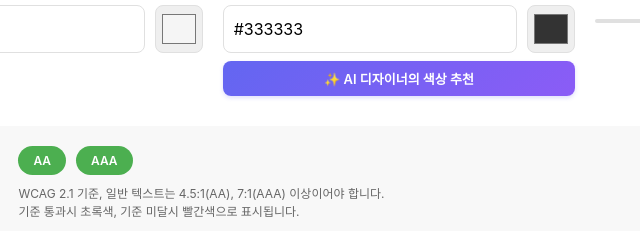
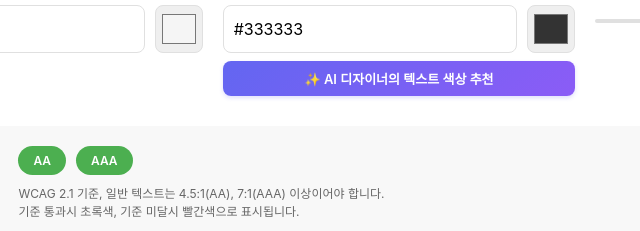
Before and after one commit to fffx2/univassist-20251110-1, a website: page index.html in a window 1280 px wide. Both pictures are taken after a click on the link "유니버설 컬러시스템 실험실". Shown: the part 252-483 px from the top of the page, 241-881 px from the left. Drawn offline with nearby package versions, Linux system fonts and the light colour scheme; a web font is replaced by a local one.

Commit message:
Update index.html

```diff
--- a/index.html
+++ b/index.html
@@ -162,7 +162,7 @@
                                 <input type="color" class="color-picker" id="text-color-picker" value="#333333">
                             </div>
                             <button id="ai-text-color-btn" style="margin-top: 8px; padding: 8px 16px; background: linear-gradient(135deg, #6366f1 0%, #8b5cf6 100%); color: white; border: none; border-radius: 8px; cursor: pointer; font-size: 13px; font-weight: 600; width: 100%; transition: all 0.3s ease; box-shadow: 0 2px 4px rgba(99, 102, 241, 0.2); font-family: 'Pretendard Variable', -apple-system, BlinkMacSystemFont, 'Segoe UI', sans-serif;" onmouseover="this.style.transform='translateY(-2px)'; this.style.boxShadow='0 4px 8px rgba(99, 102, 241, 0.3)'" onmouseout="this.style.transform='translateY(0)'; this.style.boxShadow='0 2px 4px rgba(99, 102, 241, 0.2)'">
-                                ✨ AI 디자이너의 색상 추천
+                                ✨ AI 디자이너의 텍스트 색상 추천
                             </button>
                         </div>
                          <div class="input-group">
```
